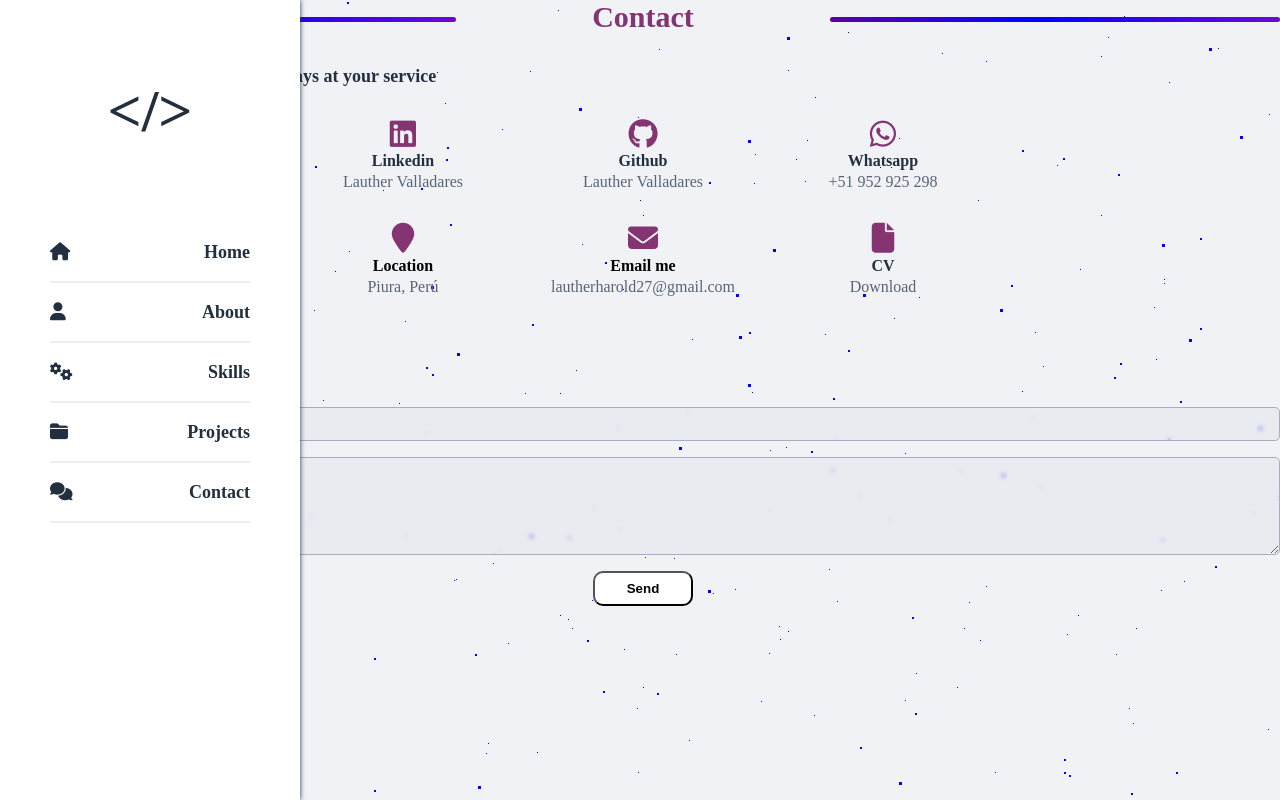
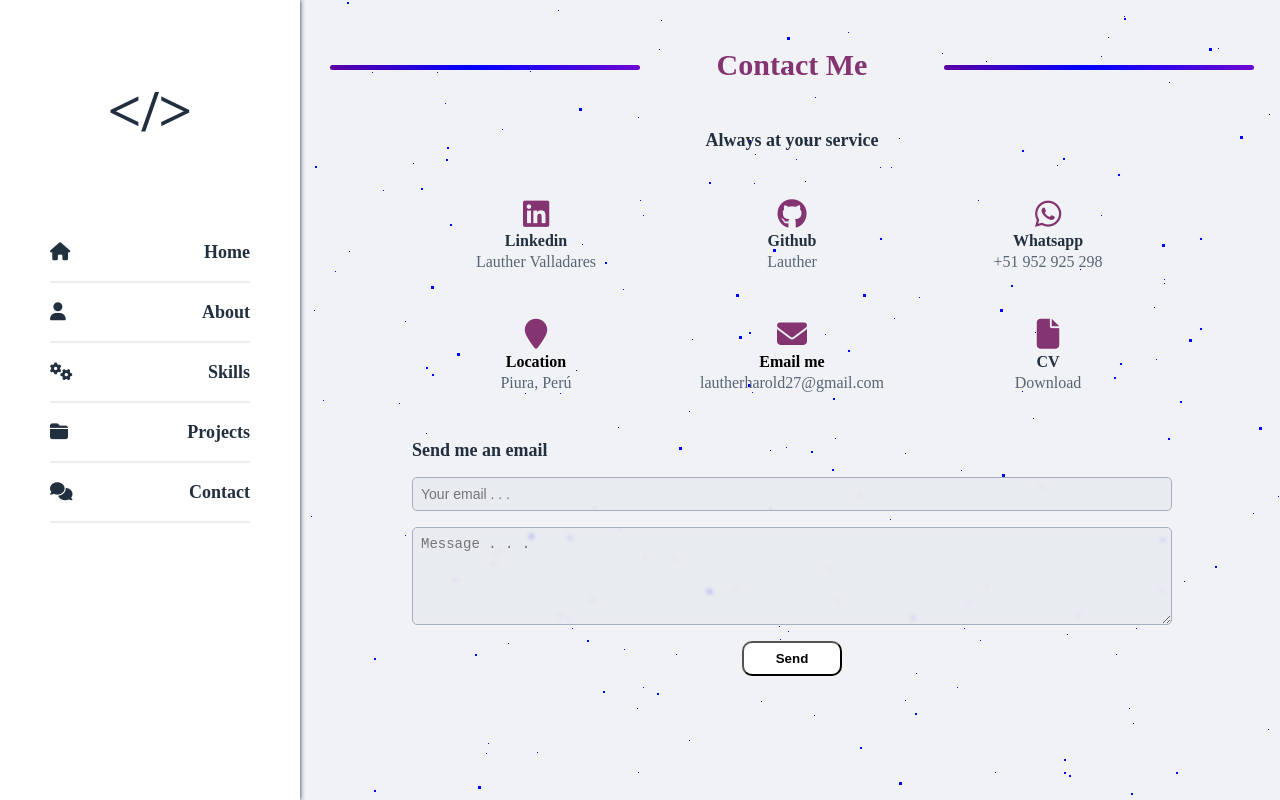
Before and after one commit to Lauther99/lauther-portfolio-v2, a React (Vite) app: page / in a window 1280 px wide. Both pictures are taken after a click on the item "Contact". Built offline with nearby package versions, Linux system fonts and the light colour scheme; a web font is replaced by a local one.

Commit message:
contact page desktop style completed

```diff
--- a/src/assets/styles/contact.css
+++ b/src/assets/styles/contact.css
@@ -88,6 +88,9 @@
 }
 
 .contact-form{
+    width: 100%;
+    max-width: 760px;
+    margin: 0 auto;
     display: flex;
     flex-direction: column;
     gap: 1rem;
@@ -126,3 +129,26 @@
     box-shadow: 0 0 10px 0 var(--alt-color);
     animation: shake .5s;
 }
+
+@media screen and (min-width: 1024px) {
+    #contact{
+        position: relative;
+        width: calc(100% - 300px);
+        max-width: calc(100% - 300px);
+        left: 300px;
+        margin: 0;
+        padding: 3rem 2rem 5rem 1.5rem;
+    }
+
+    .contact-container h3:nth-child(2){
+        text-align: center;
+    }
+
+    .contact-container{
+        gap: 3rem;
+    }
+
+    .contact-info-container{
+        gap: 3rem;
+    }
+}
--- a/src/assets/styles/home.css
+++ b/src/assets/styles/home.css
@@ -94,6 +94,6 @@
         transition: all 2s;
         white-space:nowrap;
         animation: helloWorldMove 10s infinite;
-        animation-delay: 3s;
+        animation-delay: 1.5s;
     }
 }
--- a/src/assets/styles/skills.css
+++ b/src/assets/styles/skills.css
@@ -86,5 +86,4 @@
     .skills-item:hover{
         transform: scale(1.2);
     }
-
 }
--- a/src/pages/Contact.jsx
+++ b/src/pages/Contact.jsx
@@ -21,7 +21,7 @@ const Contact = ({ pageVisibility }) => {
     return (
         <section id='contact' className={`${pageVisibility}`}>
             <article className='contact-container'>
-                <h1>Contact</h1>
+                <h1>Contact Me</h1>
                 <h3>Always at your service</h3>
                 <article className='contact-info-container'>
                     <a href={linkedinLink} target='_blank' className='contact-info-item'>
@@ -32,7 +32,7 @@ const Contact = ({ pageVisibility }) => {
                     <a href={gitHubLink} target='_blank' className='contact-info-item'>
                         <i className="fa-brands fa-github"></i>
                         <b>Github</b>
-                        <p>Lauther Valladares</p>
+                        <p>Lauther</p>
                     </a>
                     <a href={wspLink} target='_blank' className='contact-info-item'>
                         <i className="fa-brands fa-whatsapp"></i>
@@ -55,10 +55,9 @@ const Contact = ({ pageVisibility }) => {
                         <p>Download</p>
                     </a>
                 </article>
-                <h3>Send me an email</h3>
                 <form className='contact-form' onSubmit={handleSubmit(submit)}>
+                    <h3>Send me an email</h3>
                     <div className='form-item'>
-                        <label htmlFor="email">Your email</label>
                         <input type="email" name="email" id="email" placeholder='Your email . . .' {...register('email')} required></input>
                     </div>
                     <div className='form-item'>
```
